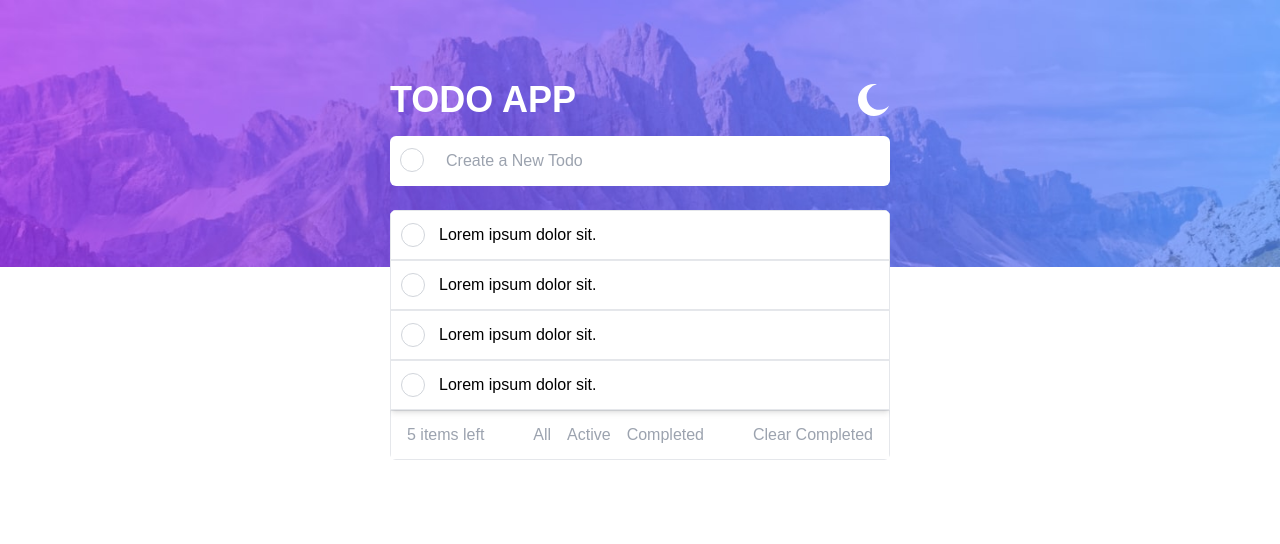
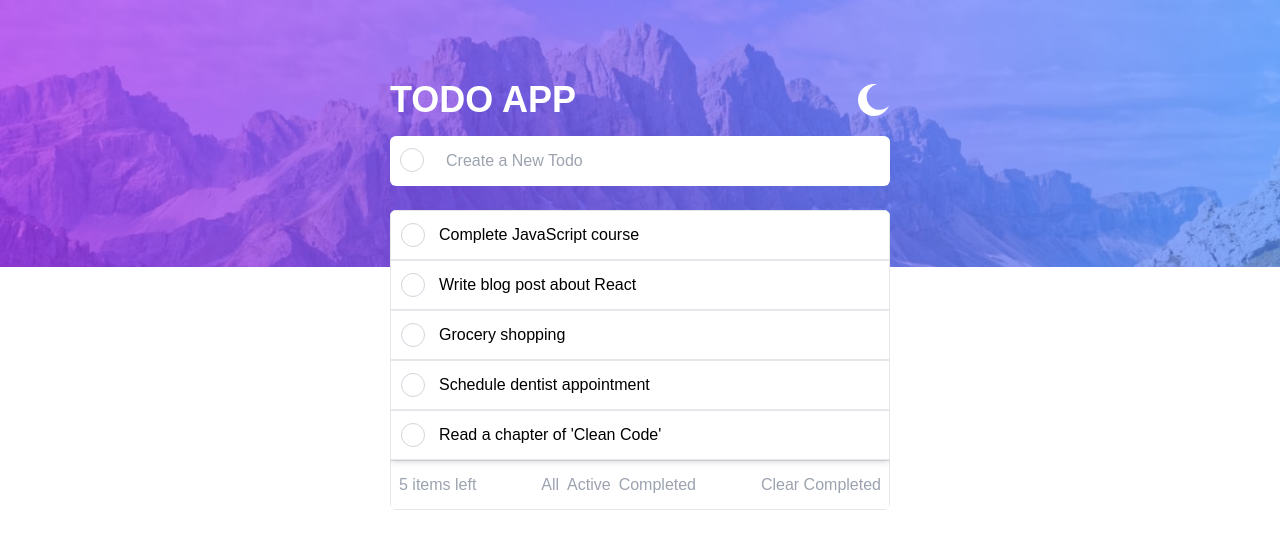
Before and after one commit to Dhruvmehta1311/todo-app, a React app: page / in a window 1280 px wide. Shown: the top 544 px of the page. Built offline with nearby package versions, Linux system fonts and the light colour scheme; the HTML template or start-up script is replaced by a standard one.

Commit message:
Created Sample Array and mapped sample todos with that array.

```diff
--- a/src/App.jsx
+++ b/src/App.jsx
@@ -13,6 +13,39 @@ function App() {
 }
 
 function Header() {
+  const todos = [
+    {
+      id: 1,
+      task: "Complete JavaScript course",
+      completed: false,
+      date: "2024-08-10",
+    },
+    {
+      id: 2,
+      task: "Write blog post about React",
+      completed: true,
+      date: "2024-08-01",
+    },
+    {
+      id: 3,
+      task: "Grocery shopping",
+      completed: false,
+      date: "2024-08-05",
+    },
+    {
+      id: 4,
+      task: "Schedule dentist appointment",
+      completed: false,
+      date: "2024-08-12",
+    },
+    {
+      id: 5,
+      task: "Read a chapter of 'Clean Code'",
+      completed: false,
+      date: "2024-08-03",
+    },
+  ];
+
   return (
     <div className="font-josefin relative pt-16 sm:pt-20">
       <div className="absolute w-full -z-10 top-0 left-0">
@@ -42,20 +75,19 @@ function Header() {
           <section className=" w-full  rounded-md overflow-hidden ">
             {/* Single Todo */}
 
-            <Todo />
-            <Todo />
-            <Todo />
-            <Todo />
+            {todos.map((todo) => (
+              <Todo todo={todo} key={todo.id} />
+            ))}
 
             {/* footer */}
-            <div className="w-full bg-white border h-[50px] flex items-center justify-between px-4 text-gray-400 ">
+            <div className="w-full bg-white border min-h-[50px] flex items-center justify-between px-2 text-gray-400 ">
               <p>5 items left</p>
-              <div className="flex gap-4">
+              <div className="flex gap-2">
                 <p className="cursor-pointer">All</p>
                 <p className="cursor-pointer">Active</p>
                 <p className="cursor-pointer">Completed</p>
               </div>
-              <p>Clear Completed</p>
+              <p className="text-center">Clear Completed</p>
             </div>
           </section>
         </form>
--- a/src/components/Checkbox.jsx
+++ b/src/components/Checkbox.jsx
@@ -5,6 +5,7 @@ const Checkbox = ({ isChecked, setIsChecked }) => {
   function toggleCheck() {
     setIsChecked((isChecked) => !isChecked);
   }
+
   return (
     <div
       onClick={toggleCheck}
--- a/src/components/Todo.jsx
+++ b/src/components/Todo.jsx
@@ -2,12 +2,12 @@
 import { useState } from "react";
 import Checkbox from "./Checkbox";
 
-const Todo = () => {
+const Todo = ({ todo }) => {
   const [isChecked, setIsChecked] = useState(false);
   return (
     <div className="w-full bg-white h-[50px] border shadow-md  relative flex items-center px-12">
-      <Checkbox isChecked={isChecked} setIsChecked={setIsChecked} />
-      <p>Lorem ipsum dolor sit.</p>
+      <Checkbox todo={todo} isChecked={isChecked} setIsChecked={setIsChecked} />
+      <p className={`${isChecked ? "line-through" : null}`}>{todo.task}</p>
     </div>
   );
 };
```
